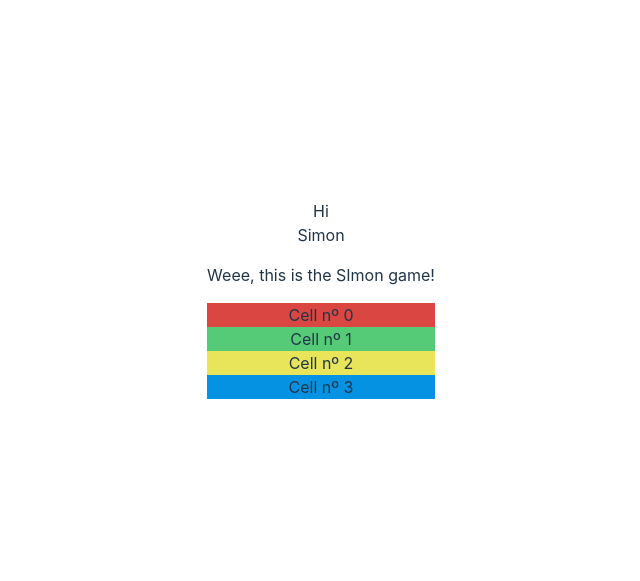
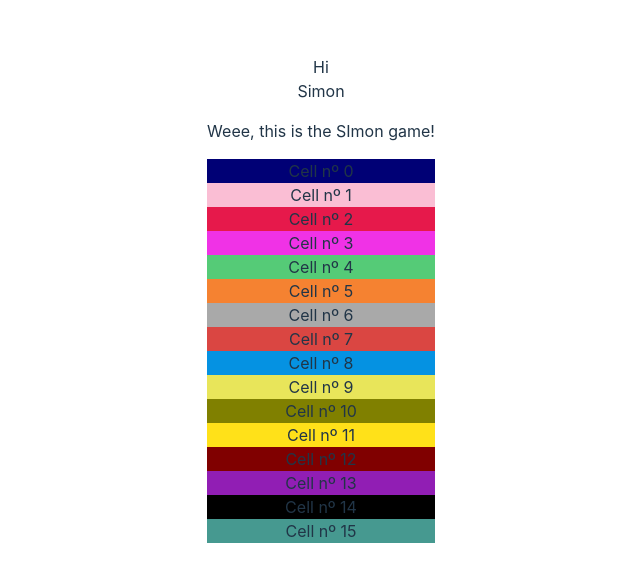
Before and after one commit to Peleton-011/graintertainment, a React (Vite) app: page / in a window 1280 px wide. Shown: the part 101-682 px from the top of the page, without its empty margins (319-959 px from the left). Built offline with nearby package versions, Linux system fonts and the light colour scheme.

Commit message:
Add three possible difficulties worth of colors

```diff
--- a/src/components/simon/Board.jsx
+++ b/src/components/simon/Board.jsx
@@ -9,7 +9,11 @@ import shuffle from "../../logic/shuffle";
 const Board = ({ size }) => {
 	const [isActive, setIsActive] = useState(true);
 
-	const colors = [["#55CB77", "#DA4642", "#E8E55A", "#0592E2"], ["#911eb4"]];
+	const colors = [
+		["#55CB77", "#DA4642", "#E8E55A", "#0592E2"],
+		["#911eb4", "#f032e6", "#469990", "#fabed4", "#000075"],
+        ["#ffe119", "#a9a9a9", "#000000", "#f58231", "#808000", "#e6194B", "#800000"]
+	];
 
 	const shuffled = shuffle(getColorsBySize(size, colors));
 
@@ -17,7 +21,7 @@ const Board = ({ size }) => {
 		<section>
 			{shuffled.map((color, index) => {
 				return (
-					<div key={index} style={{ backgroundColor: color }}>
+					<div key={index} style={{ backgroundColor: color}}>
 						Cell nº {index}
 					</div>
 				);
@@ -32,14 +36,14 @@ function getColorsBySize(rawSize, colors) {
 		console.error("Size is out of bounds for colors");
 		return;
 	}
-    const totalColors = []
+	const totalColors = [];
 
-    for (let i = 0; i < size + 1; i++) {
-        totalColors.push(...colors[i]);
-    }
+	for (let i = 0; i < size + 1; i++) {
+		totalColors.push(...colors[i]);
+	}
 
-    console.log(totalColors);
-    return totalColors;
+	console.log(totalColors);
+	return totalColors;
 }
 
 export default Board;
--- a/src/games/Simon.jsx
+++ b/src/games/Simon.jsx
@@ -7,7 +7,7 @@ const Simon = () => {
 		<>
 			<div>Simon</div>
 			<p>Weee, this is the SImon game!</p>
-            <Board size={2}/>
+            <Board size={4}/>
 		</>
 	);
 };
```
